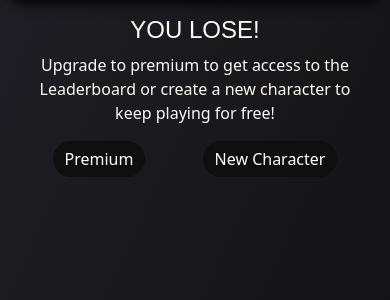
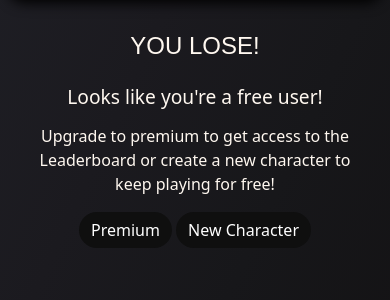
Before and after one commit to BAK2K3/CIRPG, a Django app: template battle/templates/battle/post_battle.html in a window 390 px wide. Shown: the part 54-354 px from the top of the page. Run offline with Django 3.2, Linux system fonts and the light colour scheme; the template is opened without the code that fills it, so the values that code supplies are empty; some web fonts are replaced.

Commit message:
Update responsive layout and spacing.

```diff
--- a/battle/templates/battle/post_battle.html
+++ b/battle/templates/battle/post_battle.html
@@ -3,7 +3,7 @@
 
 {% block content %}
     <!-- Main Page Container -->
-    <div class="container-fluid p-sm-3 p-lg-5">
+    <div class="container-fluid p-3">
         <!-- Win -->
         {% if outcome %}
 
@@ -19,7 +19,7 @@
             <div class="row g-0 hero-container">
                 {% if levelled_up %}
                     <!-- Level Up Container-->
-                    <div class="col-12 col-xxl-6 flex-container">
+                    <div class="col-12 col-lg-6 flex-container">
                         <div class="col-12">
                             <h2 class="logo-font text-center mt-2 mt-sm-3">Level up!</h2>
                         </div>
@@ -55,7 +55,7 @@
                                 </div>
                             </div>
                             <!-- Container to push up boxes on large display for alignment -->
-                            <div class="hidden-padding d-none d-xxl-flex"></div>
+                            <div class="hidden-padding d-none d-lg-flex"></div>
                         </div>
                         <!-- New Character Stats -->
                         <div class="col-6 p-3">
@@ -92,7 +92,7 @@
                     </div>
                 {% endif %}
                 <!-- Loot container -->
-                <div class="col-12 col-xxl-6 flex-container character-wrapper">
+                <div class="col-12 col-lg-6 flex-container character-wrapper">
                     <div class="col-12">
                         <h2 class="logo-font text-center mt-2 mt-sm-3">New Loot!</h2>
                     </div>
@@ -196,7 +196,7 @@
                             {% if leaderboard %}
                                 <!-- Successful Leaderboard -->
                                 <div class="col-12">
-                                    <p>Congratulations! You made your way onto the leaderboard!</p>
+                                    <h3 class="my-3">Congratulations! You made your way onto the leaderboard!</h3>
                                     <p>Check out the leaderboard to view your position, or create a new character!</p>
                                     <a class="btn btn-dark custom-dark-btn w-auto" href="{% url 'leaderboard' %}" type="button" role="button">
                                         <span class="button-effect">Leaderboard</span>
@@ -208,7 +208,7 @@
                             {% else %}
                                 <!-- Unsuccessful Leaderboard -->
                                 <div class="col-12">
-                                    <p>Unfortunately, you have not made it to the leaderboard.</p>
+                                    <h3 class="my-3">Unfortunately, you have not made it to the leaderboard.</h3>
                                     <p>Why not try your luck again?</p>
                                     <a class="btn btn-dark custom-dark-btn w-auto" href="{% url 'create' %}" type="button" role="button">
                                         <span class="button-effect">New Character</span>
@@ -217,6 +217,8 @@
                             {% endif %}
                         {% else %}
                             <!-- Free User -->
+                            <div class="col-12">
+                                <h3 class="my-3">Looks like you're a free user!</h3>
                                 <p>Upgrade to premium to get access to the Leaderboard or create a new character to keep playing for free!</p>
                                 <a class="btn btn-dark custom-dark-btn w-auto" href="{% url 'premium' %}" type="button" role="button">
                                     <span class="button-effect">Premium</span>
@@ -224,6 +226,7 @@
                                 <a class="btn btn-dark custom-dark-btn w-auto"href="{% url 'create' %}" type="button" role="button">
                                     <span class="button-effect">New Character</span>
                                 </a>
+                            </div>
                         {% endif %}
                     </div>
                 </div>
```
Lines whose indentation alone changed are shown as unchanged.
